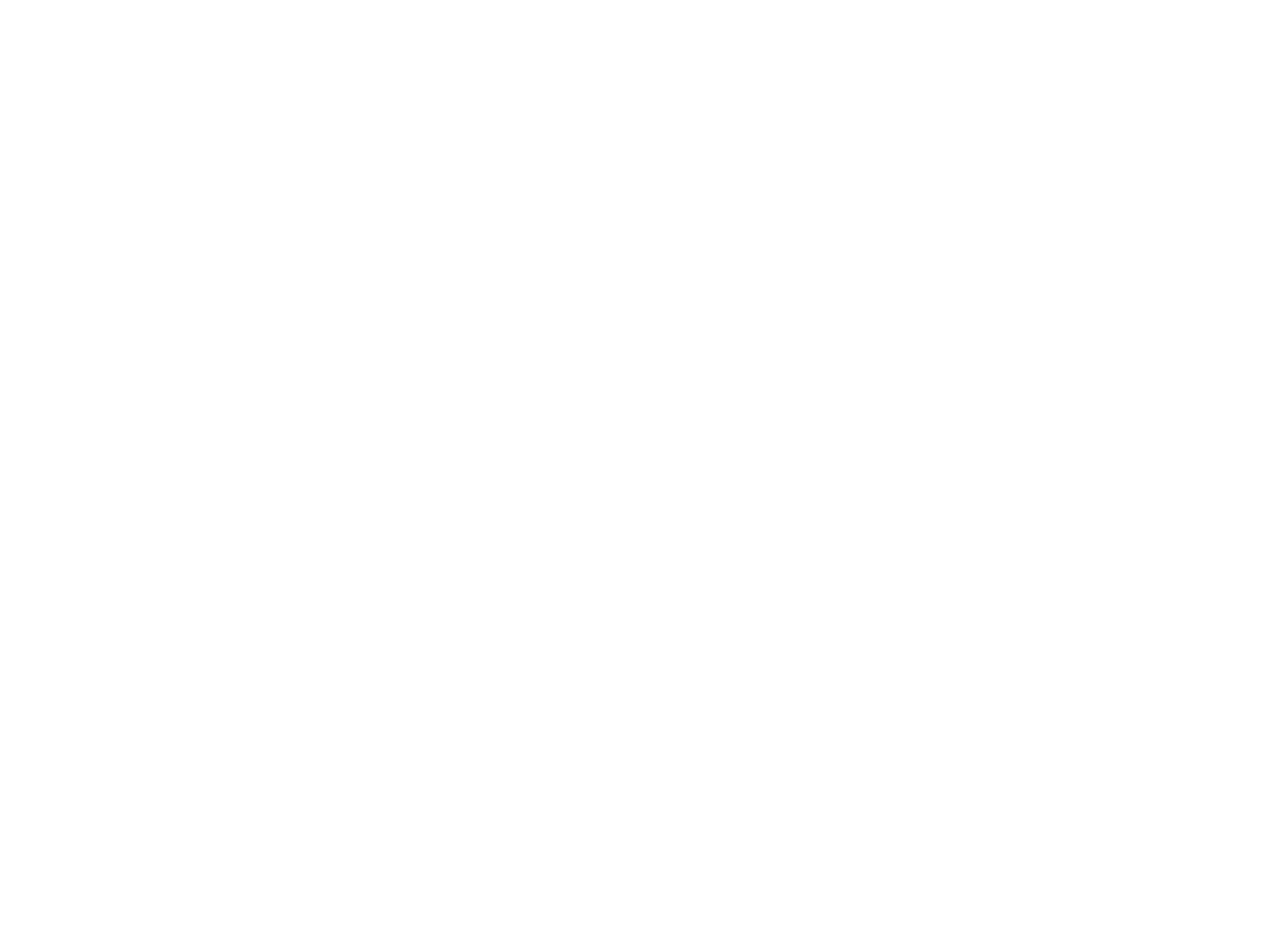
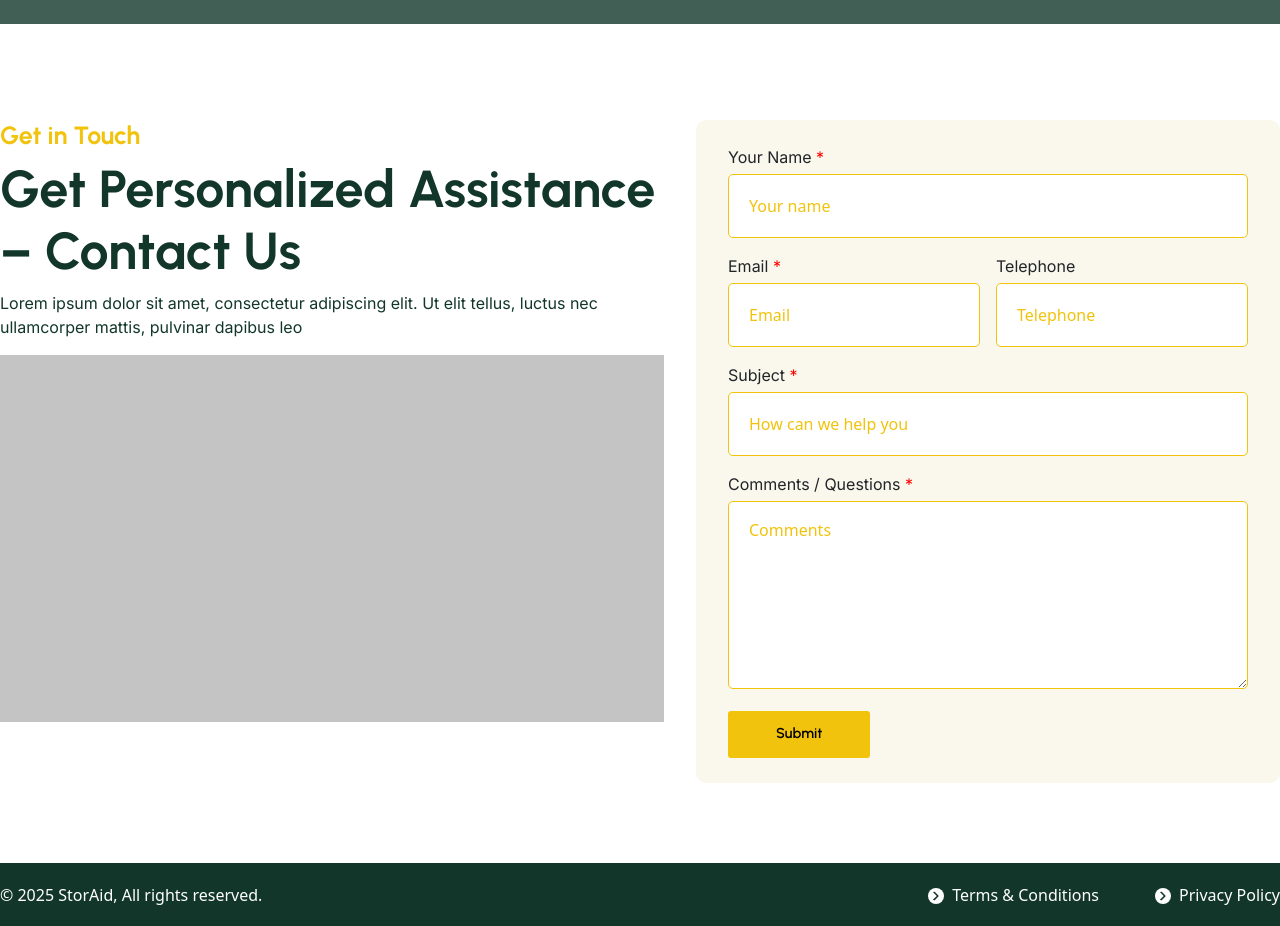
Before and after one commit to DennaSidaUpp/JS-Frontend, a React (Vite) app: page /contact in a window 1280 px wide. Shown: the part 600-1526 px from the top of the page. Before the commit the page ends 800 px from the top, so only its background shows below. Built offline with nearby package versions, Linux system fonts and the light colour scheme.

Commit message:
Contact Form Complete
minor changes to subscribe

```diff
--- a/src/components/Contact.jsx
+++ b/src/components/Contact.jsx
@@ -0,0 +1,99 @@
+import React, { useState } from 'react'
+
+const Contact = () => {
+    const [formData, setFormData] = useState({ name:'', email:'', phoneNumber:'', subject:'', comment:'' })
+    const [errors, setErrors] = useState({})
+
+    const handleChange = (e) => {
+        const { name, value} = e.target
+        setFormData({...formData, [name]: value})
+
+        if (value.trim() === '') {
+            setErrors(prevErrors => ({...prevErrors, [name]: `The ${name} field is required.`}))
+        } else {
+            setErrors(prevErrors => ({...prevErrors, [name]: ''}))
+        }
+    }
+
+    const handleSubmit = async (e) => {
+        e.preventDefault()
+
+        const newErrors = {}
+        Object.keys(formData).forEach(field => {
+            if (formData[field].trim() === '') {
+                newErrors[field] = `The ${field} field is required.`
+            }
+        })
+
+        if (Object.keys(newErrors).length > 0) {
+            setErrors(newErrors)
+            return
+        }
+
+        const res = await fetch('https://win25-jsf-assignment.azurewebsites.net/api/contact', {
+            method: 'post',
+            headers: {
+                'Content-Type': 'application/json'
+            },
+            body: JSON.stringify(formData)
+        })
+
+        if (res.ok){
+            const data = await res.text()
+            console.log(data)
+        } else {
+            const data = await res.json()
+            console.log(data)
+        }
+    }
+
+  return (
+    <div className='contact'>
+        <div className='contactContainer'>
+            <div className='contactContent'>
+                <h4>Get in Touch</h4>
+                <h3>Get Personalized Assistance – Contact Us</h3>
+                <p>Lorem ipsum dolor sit amet, consectetur adipiscing elit. Ut elit tellus, luctus nec ullamcorper mattis, pulvinar dapibus leo</p>
+                <img src="./images/form_placeholder.svg" alt="" />
+            </div>
+            <div className='contactForm'>
+                <form onSubmit={handleSubmit} noValidate>
+                    <div className='contactFormContainer'>
+                        <div>
+                            <label htmlFor="yourName" className='contactLabel required'>Your Name</label>
+                            <input required type="text" id="yourName" name="name" placeholder="Your name" value={formData.name} onChange={handleChange} />
+                            <span>{errors.name && errors.name}</span>
+                        </div>
+                        <div className='contactGrid'>
+                            <div>
+                                <label htmlFor="email" className='contactLabel required'>Email</label>
+                                <input required type="email" id="email" name="email" placeholder="Email" value={formData.email} onChange={handleChange} />
+                                <span>{errors.email && errors.email}</span>
+                            </div>
+                            <div>
+                                <label htmlFor="telephone" className='contactLabel'>Telephone</label>
+                                <input type="text" id="telephone" name="phoneNumber" placeholder="Telephone" value={formData.phoneNumber} onChange={handleChange} />
+                            </div>
+                        </div>
+                        <div>
+                            <label htmlFor="subject" className='contactLabel required'>Subject</label>
+                            <input required type="text" id="subject" name="subject" placeholder="How can we help you" value={formData.subject} onChange={handleChange} />
+                            <span>{errors.subject && errors.subject}</span>
+                        </div>
+                        <div>
+                            <label htmlFor="comment" className='contactLabel required'>Comments / Questions</label>
+                            <textarea required rows="7" name="comment" id="comment" placeholder="Comments" value={formData.comment} onChange={handleChange} ></textarea>
+                            <span>{errors.comment && errors.comment}</span>
+                        </div>
+                        <div>
+                            <button type="submit" className='contactButton'>Submit</button>
+                        </div>
+                    </div>
+                </form>
+            </div>
+        </div>
+    </div>
+  )
+}
+
+export default Contact
--- a/src/components/Contactheader.jsx
+++ b/src/components/Contactheader.jsx
@@ -0,0 +1,16 @@
+import React from 'react'
+
+const Contactheader = () => {
+  return (
+    <div className='aboutHeader'>
+        <div className='aboutContainer'>
+            <div>
+                <h1>Contact Us</h1>
+                <p>Lorem ipsum dolor sit amet, consectetur adipiscing elit. Ut elit tellus, luctus nec ullamcorper mattis, pulvinar dapibus leo.</p>
+            </div>
+        </div>
+    </div>
+  )
+}
+
+export default Contactheader
--- a/src/components/Subscribe.jsx
+++ b/src/components/Subscribe.jsx
@@ -17,6 +17,18 @@
 
   const handleSubmit = async (e) => {
     e.preventDefault()
+
+    const newErrors = {}
+    Object.keys(formData).forEach(field => {
+      if (formData[field].trim() === '') {
+          newErrors[field] = `The ${field} field is required.`
+        }
+    })
+
+    if (Object.keys(newErrors).length > 0) {
+        setErrors(newErrors)
+        return
+    }
 
     const res = await fetch('https://win25-jsf-assignment.azurewebsites.net/api/subscribe', {
       method: 'post',
@@ -48,6 +60,7 @@
               <input type="email" name="email" value={formData.email} onChange={handleChange} required placeholder="Enter your email *" />
               <button type='submit' className='submitButton'>Submit</button>
             </div>
+            <span>{errors.email && errors.email}</span>
           </form>
         </div>
       </div>
--- a/src/main.css
+++ b/src/main.css
@@ -864,6 +864,11 @@
                     color: white;
                 }
             }
+
+            span {
+                font-size: 0.8rem;
+                color: red;
+            }
         }
     }
 }
@@ -932,7 +937,7 @@
         gap: 6rem;
 
         p {
-            color: var(--primary);
+            color: var(--creamcolor);
         }
     }
 }
@@ -940,3 +945,96 @@
 .chooseUsAlt {
     background-color: var(--primary);
 }
+
+.contact {
+    height: 100%;
+    margin: auto;
+    background-color: var(--primary);
+    padding-top: 6rem;
+    display: flex;
+    justify-content: center;
+    padding-bottom: 5rem;
+
+    .contactContainer{
+        width: 1430px;
+        display: grid;
+        grid-template-columns: 1fr 1fr;
+        gap: 2rem;
+
+        .contactContent {
+            display: flex;
+            flex-direction: column;
+        }
+
+        .contactForm {
+            background-color: var(--beige);
+            border-radius: 10px;
+            padding: 1.6rem 2rem;
+
+            .contactFormContainer {
+                display: flex;
+                flex-direction: column;
+                gap: 1rem;
+
+                .contactLabel {
+                    font-family: "Inter", sans-serif;
+                    display: block;
+                    margin-bottom: 0.3rem;
+                }
+
+                input {
+                    width: 100%;
+                    padding-left: 20px;
+                    color: var(--secondary);
+                    border: var(--accent) solid 1px;
+                    border-radius: 5px;
+                    height: 4rem;
+                }
+
+                textarea {
+                    width: 100%;
+                    padding-left: 20px;
+                    padding-right: 20px;
+                    color: var(--secondary);
+                    border: var(--accent) solid 1px;
+                    border-radius: 5px;
+                    padding-top: 1rem;
+                }
+
+                span {
+                    font-size: 0.8rem;
+                    color: red;
+                }
+
+                .contactButton {
+                    border: none;
+                    border-radius: 3px;
+                    padding: 0.8rem 3rem;
+                    background-color: var(--accent);
+                    font-family: "Urbanist", sans-serif;
+                    font-size: 0.9rem;
+                    font-weight: 600;
+                    text-align: center;
+                    transition-duration: 0.3s;
+                    cursor: pointer;
+                }
+
+                .contactButton:hover {
+                    background-color: var(--secondary);
+                    color: white;
+                }
+            }
+        }
+    }
+}
+
+.contactGrid {
+    display: grid;
+    grid-template-columns: 1fr 1fr;
+    gap: 1rem;
+}
+
+.required::after {
+    content: " *";
+    color: red;
+}
--- a/src/pages/ContactUs.jsx
+++ b/src/pages/ContactUs.jsx
@@ -1,8 +1,13 @@
 import React from 'react'
+import Contactheader from '../components/Contactheader'
+import Contact from '../components/Contact'
 
 const ContactUs = () => {
   return (
-    <div>ContactUs</div>
+    <>
+      <Contactheader/>
+      <Contact/>
+    </>
   )
 }
 
```
Also changed, not shown: images/form_placeholder.svg (added), src/components/Contactform.jsx (deleted), src/components/FindUs.jsx (added).
